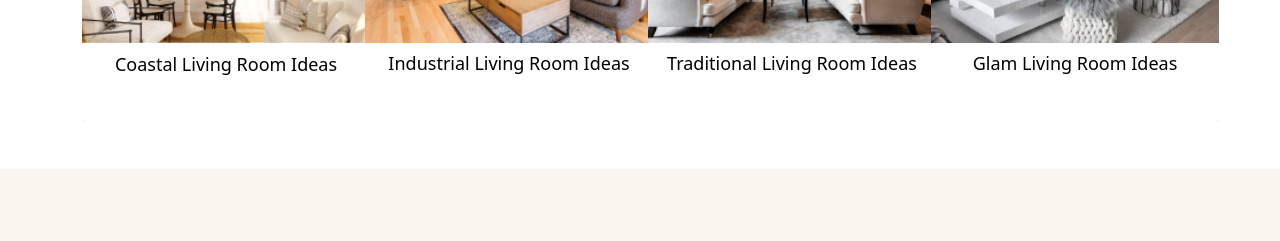
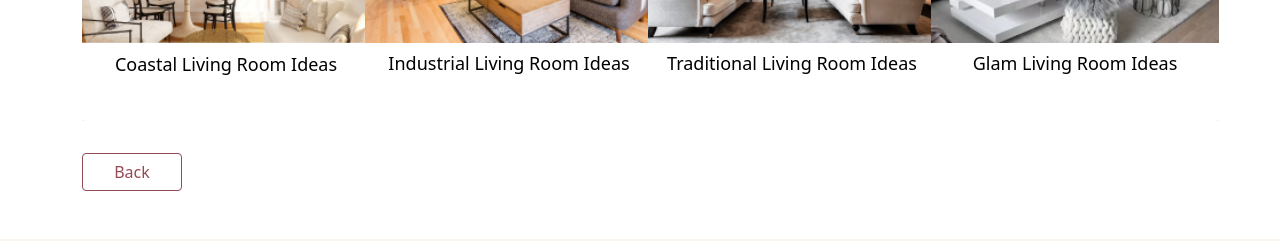
Before and after one commit to PhucDoan00/interior-web, a Next.js app: page /rooms/livingroom in a window 1280 px wide. Shown: the part 960-1201 px from the top of the page. Built offline with nearby package versions, Linux system fonts and the light colour scheme.

Commit message:
Css Back Button

```diff
--- a/components/buttonback.module.css
+++ b/components/buttonback.module.css
@@ -3,13 +3,10 @@
   border-color: #924b54 !important;
   width: 100px;
   transition: 0.5s;
-  position: relative;
-  /* top: 35px; */
 }
 
 .btnCustom:hover {
   background-color: #924b54 !important;
   border-color: #ffffff !important;
   color: #ffffff !important;
-  /* box-shadow: 0 10px 20px rgba(0, 0, 0, 0.2); */
 }
--- a/pages/rooms/ideas/livingroomideas.js
+++ b/pages/rooms/ideas/livingroomideas.js
@@ -68,15 +68,16 @@ function LvRoomStyle({ styleName, img }) {
     </div>
   )
 }
-export default function LivingRoomIdeas({title, setFlagShowIdeas}) {
+export default function LivingRoomIdeas({ title, img, setFlagShowIdeas }) {
   return (
     <>
       <section
         className={styles.imgSection}
-        style={{ backgroundImage: 'url(/designIdeas/livingroom/ideas/mainImg.png)' }}
+        // style={{ backgroundImage: 'url(/designIdeas/livingroom/ideas/mainImg.png)' }}
+        style={{ backgroundImage: `url(${img})`, width: 18 + 'rem', height: 18 + 'rem' }}
       >
         <div className={styles.content}>
-          <h2 className={styles.title}>{title}Modern Living Room Design Ideas</h2>
+          <h2 className={styles.title}>{title}</h2>
           <p className={styles.paragraph}>
             Lorem ipsum dolor sit amet, consectetuer adipiscing elit. Aenean commodo ligula eget
             dolor. Aenean massa. Cum sociis natoque penatibus et magnis dis parturient montes,
@@ -93,7 +94,7 @@ export default function LivingRoomIdeas({title, setFlagShowIdeas}) {
           </div>
         </div>
       </section>
-      </>
+    </>
   )
 }
 // row row-cols-2 row-cols-lg-3 g-2 g-lg-3
--- a/pages/rooms/livingroom.js
+++ b/pages/rooms/livingroom.js
@@ -10,6 +10,7 @@ import React, { useEffect } from 'react'
 import ButtonBack from '../../components/buttonback'
 import LivingRoomIdeas from './ideas/livingroomideas'
 import { useState } from 'react'
+import Router from 'next/router'
 
 const rooms = [
   {
@@ -54,12 +55,15 @@ const rooms = [
   },
 ]
 
-function Living({ roomStyle, img, handleShowInfo, handleTitle }) {
+function Living({ roomStyle, img, handleShowInfo, handleTitle, handleImg }) {
   return (
     <div className="col">
       <div className="p-0">
         {/* Card_Button */}
-        <button className={styles.btnCard} onClick={() => (handleShowInfo(false), handleTitle(roomStyle))}>
+        <button
+          className={styles.btnCard}
+          onClick={() => (handleShowInfo(false), handleTitle(roomStyle), handleImg(img))}
+        >
           <div
             className={`card ${styles.cardHover}`}
             style={{ width: 18 + 'rem', height: 16 + 'rem' }}
@@ -73,8 +77,9 @@ function Living({ roomStyle, img, handleShowInfo, handleTitle }) {
   )
 }
 export default function LivingRoom() {
-  const [flagShowIdeas, setFlagShowIdeas] = useState(true);
-  const [title, setTitle] = useState('');
+  const [flagShowIdeas, setFlagShowIdeas] = useState(true)
+  const [title, setTitle] = useState('')
+  const [img, setImg] = useState('')
 
   return (
     <>
@@ -82,7 +87,11 @@ export default function LivingRoom() {
         <>
           <div className="livingWrapper">
             <section className={styles.imgSection}>
-            <img className={styles.img} src="../../designIdeas/livingroom/mainImg.png" alt="Main Img" />
+              <img
+                className={styles.img}
+                src="../../designIdeas/livingroom/mainImg.png"
+                alt="Main Img"
+              />
               <p className={styles.title}>Living Room Design Ideas</p>
             </section>
             <section className="roomStyles mb-5">
@@ -93,8 +102,26 @@ export default function LivingRoom() {
                 <div className="row row-cols-2 row-cols-lg-4 g-2 g-lg-3">
                   {/* Card */}
                   {rooms.map((room, index) => (
-                  <Living key={index} roomStyle={room.roomStyle} img={room.img} handleShowInfo={setFlagShowIdeas} handleTitle={setTitle} />
+                    <Living
+                      key={index}
+                      roomStyle={room.roomStyle}
+                      img={room.img}
+                      handleShowInfo={setFlagShowIdeas}
+                      handleTitle={setTitle}
+                      handleImg={setImg}
+                    />
                   ))}
+                </div>
+              </div>
+              <div className="container">
+                <div className="btnWrapper">
+                  <button
+                    type="button"
+                    className={`btn ${styles.btnCustom} `}
+                    onClick={() => Router.push('/designIdeas')}
+                  >
+                    Back
+                  </button>
                 </div>
               </div>
             </section>
@@ -103,9 +130,9 @@ export default function LivingRoom() {
         </>
       ) : (
         <div className="livingWrapper">
-          <LivingRoomIdeas title={title} handleShowInfo={setFlagShowIdeas} />
+          <LivingRoomIdeas title={title} img={img} handleShowInfo={setFlagShowIdeas} />
           <div className="container">
-              <ButtonBack handleClickButton={setFlagShowIdeas}/>
+            <ButtonBack handleClickButton={setFlagShowIdeas} />
           </div>
         </div>
       )}
--- a/styles/rooms/livingrooms.module.css
+++ b/styles/rooms/livingrooms.module.css
@@ -50,3 +50,17 @@
   border: none;
   width: fit-content;
 }
+
+.btnCustom {
+  color: #924b54 !important;
+  border-color: #924b54 !important;
+  width: 100px;
+  transition: 0.5s;
+  margin-top: 2rem;
+}
+
+.btnCustom:hover {
+  background-color: #924b54 !important;
+  border-color: #ffffff !important;
+  color: #ffffff !important;
+}
```
Lines whose indentation alone changed are shown as unchanged.
